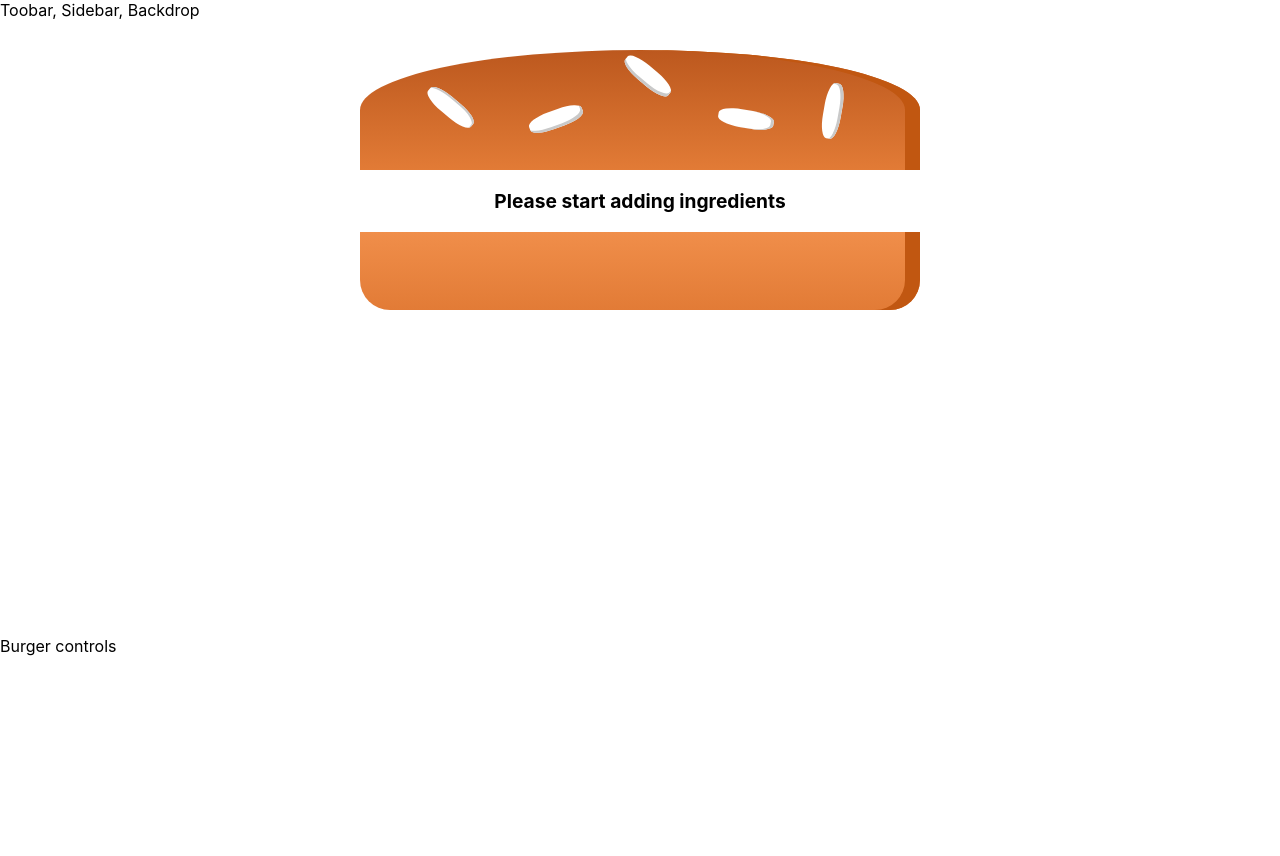
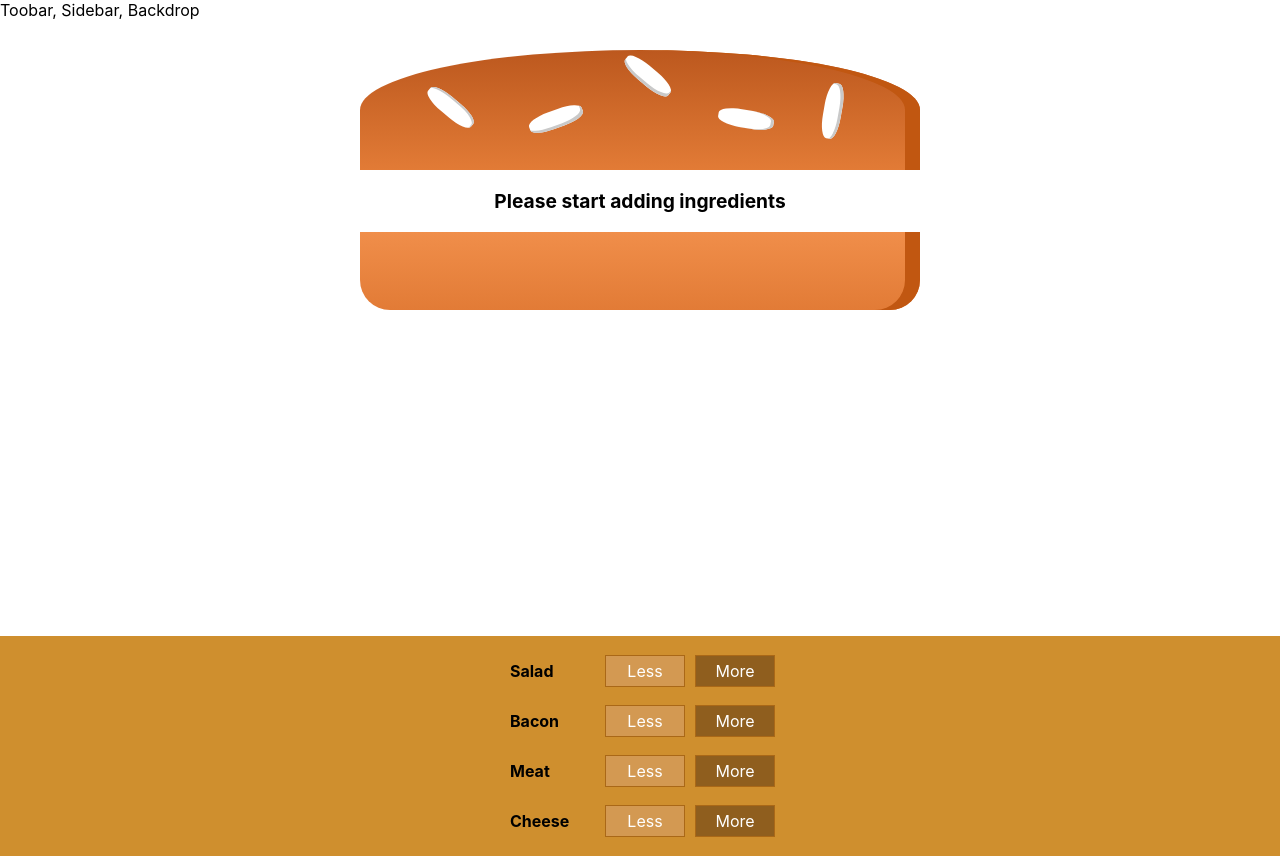
Before and after one commit to ThiagoFazzi/burger-build, a React (Create React App) app: page / in a window 1280 px wide. Before the commit the page ends 800 px from the top, so only its background shows below. Built offline with nearby package versions, Linux system fonts and the light colour scheme.

Commit message:
Add BuildControls component at BurgerBuider component

```diff
--- a/src/components/Burger/BuildControls/BuildControls.js
+++ b/src/components/Burger/BuildControls/BuildControls.js
@@ -1,10 +1,20 @@
 import React from 'react'
 import classes from './BuildControls.module.css'
+import BuildControl from './BuildControl/BuildControl'
+
+const controls = [
+  {label: 'Salad', type: 'salad'},
+  {label: 'Bacon', type: 'bacon'},
+  {label: 'Meat', type: 'meat'},
+  {label: 'Cheese', type: 'cheese'}
+]
 
 const buildControls = (props) => {
   return (
-    <div>
-
+    <div className={classes.BuildControls}>
+      {controls.map(crtl => (
+        <BuildControl key={crtl.label} label={crtl.label}  />
+      ))}
     </div>
   )
 }
--- a/src/containers/BurgerBuilder/BurgerBuilder.js
+++ b/src/containers/BurgerBuilder/BurgerBuilder.js
@@ -1,5 +1,6 @@
 import React, { Component } from 'react'
 import Burger from '../../components/Burger/Burger';
+import BuildControls from '../../components/Burger/BuildControls/BuildControls'
 
 class BurgerBuilder extends Component {
   state = {
@@ -15,7 +16,7 @@ class BurgerBuilder extends Component {
     return(
       <>
         <Burger ingredients={this.state.ingredients}/>
-        <div>Burger controls</div>
+        <BuildControls />
       </>
     )
   }
```
